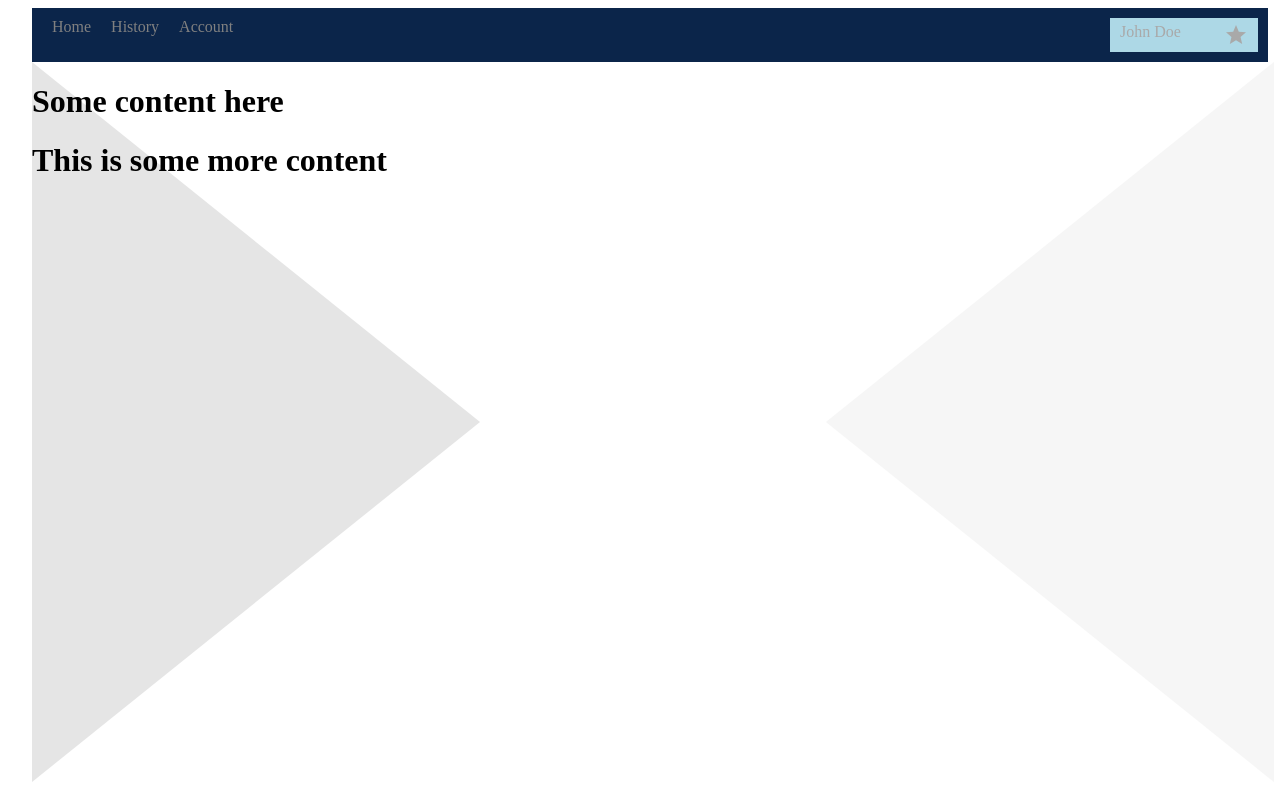
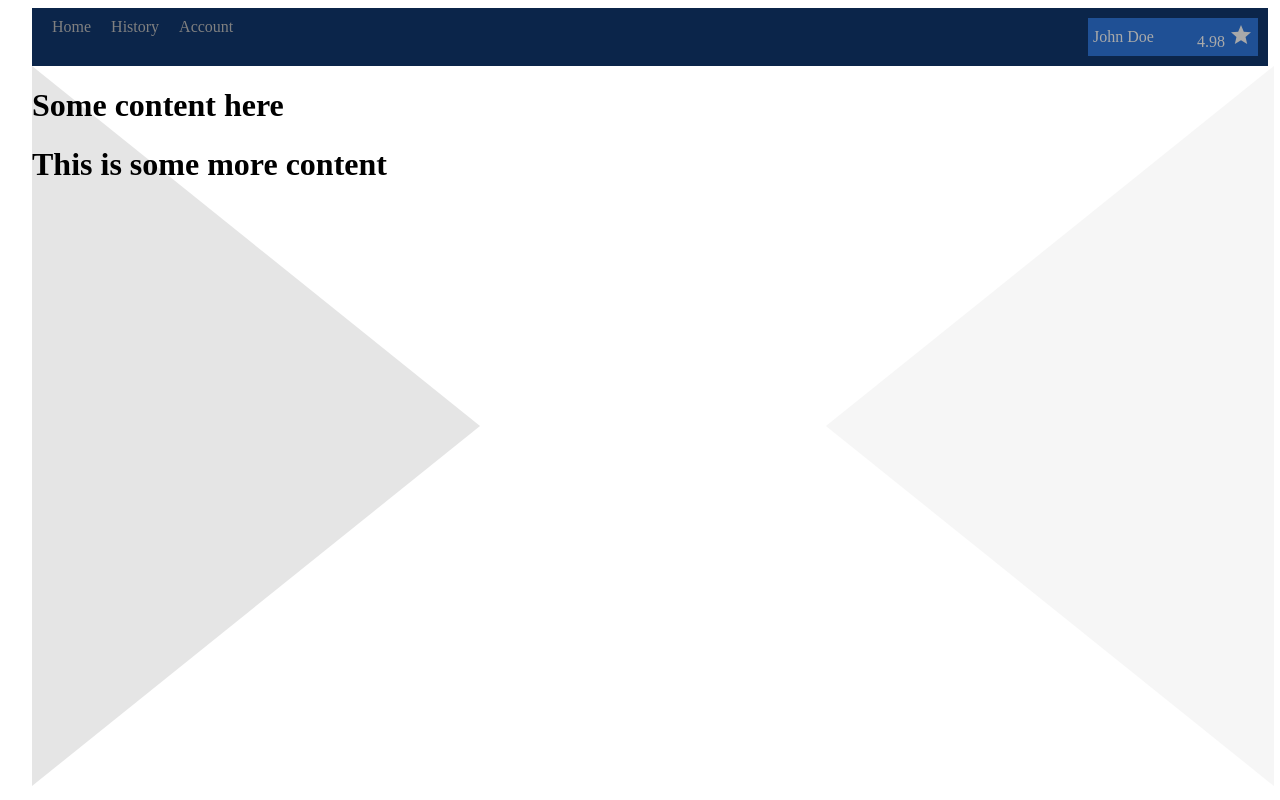
Before and after one commit to CM10313/CM20314-ESP, a Next.js app in the folder cm20314/: page /researchHome in a window 1280 px wide. Built offline with nearby package versions, Linux system fonts and the light colour scheme.

Commit message:
Some changes to code layour and additional css properties

```diff
--- a/cm20314/Components/TriangleBackground.tsx
+++ b/cm20314/Components/TriangleBackground.tsx
@@ -1,10 +1,13 @@
 import { Container, Box } from '@mui/material';
 
+/* Simply creates the triangles for the background required in the pages */
+/* Include below Navbar and above any other content for it to work properly */
 export default function TriangleBackground(){
 
     return (
         <Container maxWidth="xl"
             style = {{
+                margin: '0 !important',
                 position: 'absolute',
                 width: '97vw',
                 borderWidth: "45vh 35vw",
--- a/cm20314/Components/navbar.tsx
+++ b/cm20314/Components/navbar.tsx
@@ -1,25 +1,31 @@
 import StarIcon from '@mui/icons-material/Star';
-import Box from '@mui/material/Box';
-import Grid from '@mui/material/Grid';
+import {Box, Grid} from '@mui/material';
 
 export default function Navbar() {
+
+  const aTagDecorations = {
+    textDecoration: 'none',
+    padding: '10px',
+    color: 'grey'
+  }
+
   return (
-    <Box sx={{ backgroundColor: '#0B254A', color: '#C5C5C5', padding: '10px', width: '100%' }}>
+    <Box sx={{ backgroundColor: '#0B254A', color: '#0B254A', padding: '10px', width: '100%' }}>
       <Grid container justifyContent="space-between">
         <Grid item>
           <ul style={{ listStyleType: 'none', margin: '0', padding: '0' }}>
             <li style={{ display: 'inline' }}>
-              <a href="#" style={{ textDecoration: 'none', padding: '10px', color: 'grey' }}>
+              <a href="#" style={aTagDecorations}>
                 Home
               </a>
             </li>
             <li style={{ display: 'inline' }}>
-              <a href="#" style={{ textDecoration: 'none', padding: '10px', color: 'grey' }}>
+              <a href="#" style={aTagDecorations}>
                 History
               </a>
             </li>
             <li style={{ display: 'inline' }}>
-              <a href="#" style={{ textDecoration: 'none', padding: '10px', color: 'grey' }}>
+              <a href="#" style={aTagDecorations}>
                 Account
               </a>
             </li>
@@ -30,15 +36,17 @@ export default function Navbar() {
             sx={{
               display: 'flex',
               justifyContent: 'space-between',
-              backgroundColor: 'lightblue',
-              padding: '5px 10px',
+              alignItems: 'center !important',
+              backgroundColor: '#1F5095',
+              padding: '5px',
               margin: '0',
-              width: '8rem',
+              width: '10em',
               color: 'darkgray',
             }}
           >
             <span>John Doe</span>
-            <StarIcon />
+            <span> 4.98 <StarIcon /></span>
+
           </Box>
         </Grid>
       </Grid>
--- a/cm20314/pages/researchHome.tsx
+++ b/cm20314/pages/researchHome.tsx
@@ -6,7 +6,7 @@ import Navbar from '../Components/Navbar';
 export default function researchHome(){
 
     return (
-        <Container maxWidth="xl" style={{margin:'0'}}>
+        <Container maxWidth="xl">
             <Navbar />
             <TriangleBackground />
             <h1> Some content here</h1>
```
